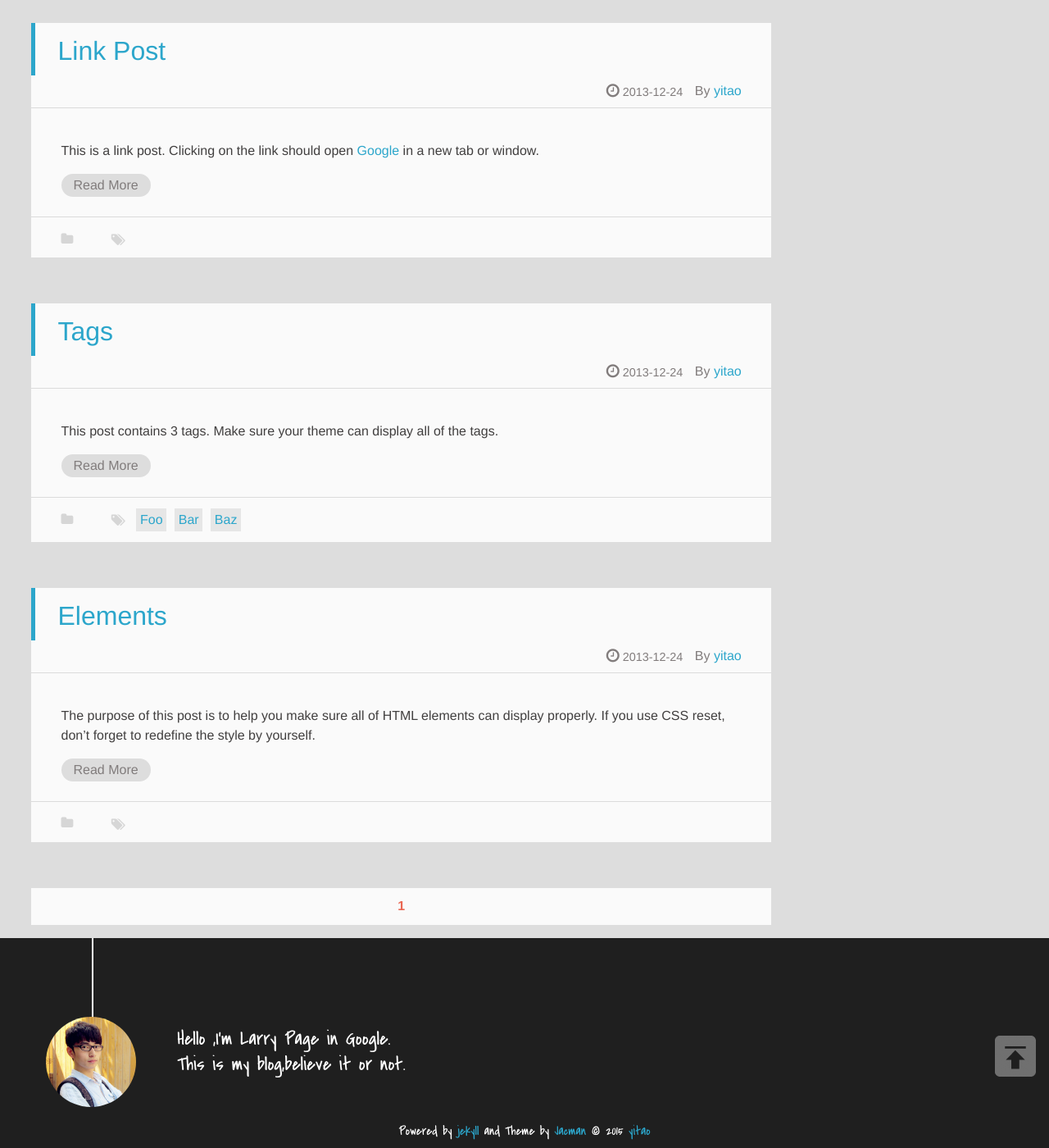
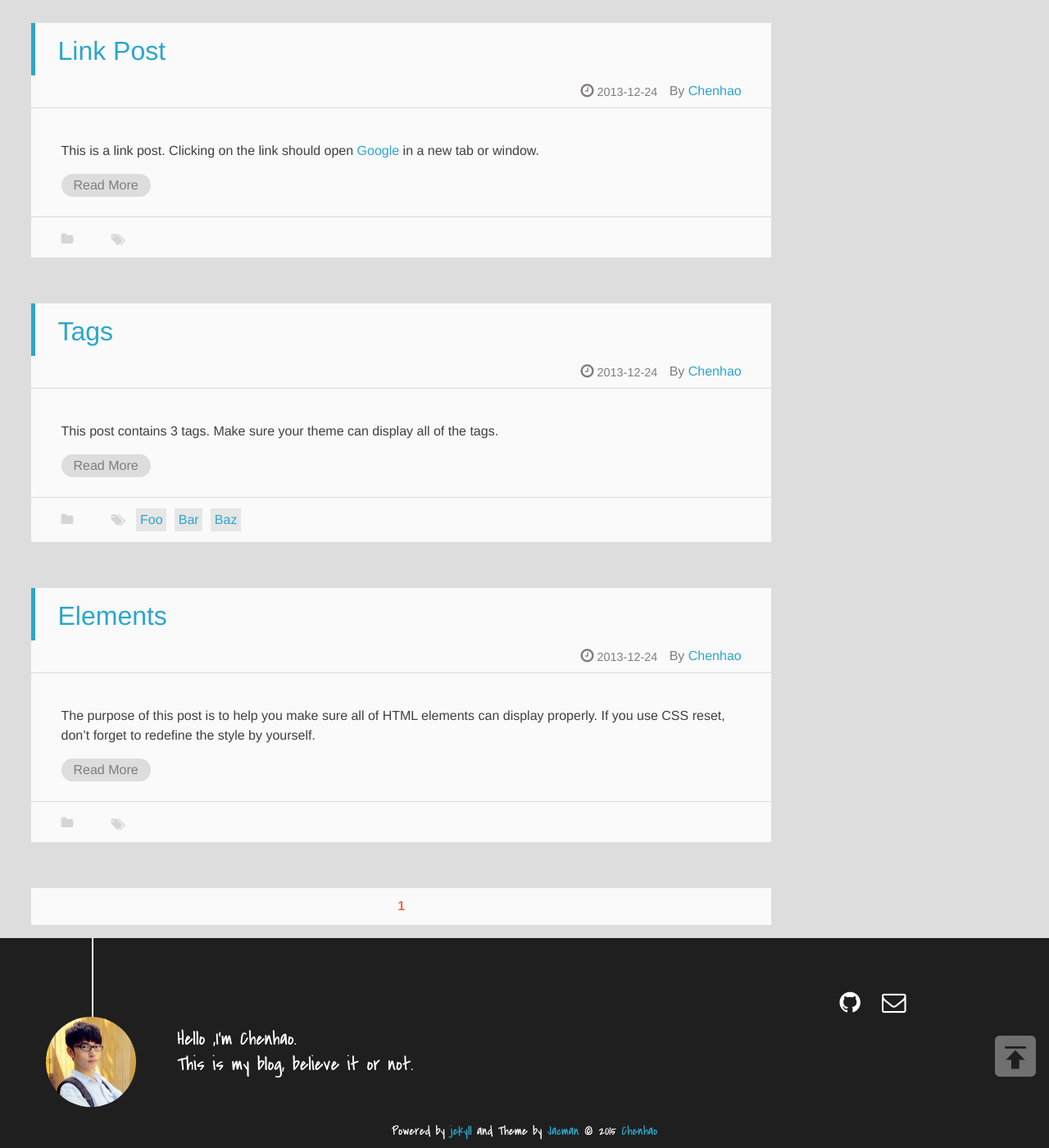
Before and after one commit to mouse3150/mouse3150.github.io, a Jekyll site: the page built from index.html, in a window 1280 px wide and 1400 px high, scrolled down 4612 px. Shown: the whole window at 82% size. Built offline with Jekyll 4.4.1, drawn with Linux system fonts in a browser that asks for light colours; emoji names are drawn with the system emoji font; formulas are drawn with MathJax 3; a script that is not in the unit is left out; the list of posts is cut into pages by our own code; some of the changed text lies outside the part shown.

Commit message:
modify intro

```diff
--- a/_config.yml
+++ b/_config.yml
@@ -84,17 +84,17 @@ share_to: true #enable share-to buttons if true
 
 #### Author information
 author:
-  name: yitao      ## e.g. wuchong Author name
-  intro_line1:  "Hello ,I'm Larry Page in Google."    ## your introduction on the bottom of the page
-  intro_line2:  "This is my blog,believe it or not."  ## the 2nd line
+  name: Chenhao      ## e.g. wuchong Author name
+  intro_line1:  "Hello ,I'm Chenhao."    ## your introduction on the bottom of the page
+  intro_line2:  "This is my blog, believe it or not."  ## the 2nd line
   weibo:      ## e.g. wuchong1014 or 2176287895 for http://weibo.com/2176287895
   weibo_verifier:  ## e.g. b3593ceb Your weibo-show widget verifier ,if you use weibo-show it is needed.
   tsina:      ## e.g. 2176287895  Your weibo ID,It will be used in share button.
   douban:     ## e.g. wuchong1014 or your id for https://www.douban.com/people/wuchong1014
   zhihu:      ## e.g. jark  for http://www.zhihu.com/people/jark
-  email:      ## e.g. imjark@gmail.com
+  email: mouse3150@163.com      ## e.g. imjark@gmail.com
   twitter:    ## e.g. jarkwu for https://twitter.com/jarkwu
-  github:     ## e.g. wuchong for https://github.com/wuchong
+  github: https://github.com/mouse3150     ## e.g. wuchong for https://github.com/wuchong
   facebook:   ## e.g. imjark for https://facebook.com/imjark
   linkedin:   ## e.g. wuchong1014 for https://www.linkedin.com/in/wuchong1014
   google_plus:    ## e.g. "111190881341800841449" for https://plus.google.com/u/0/111190881341800841449, the "" is needed!
```
